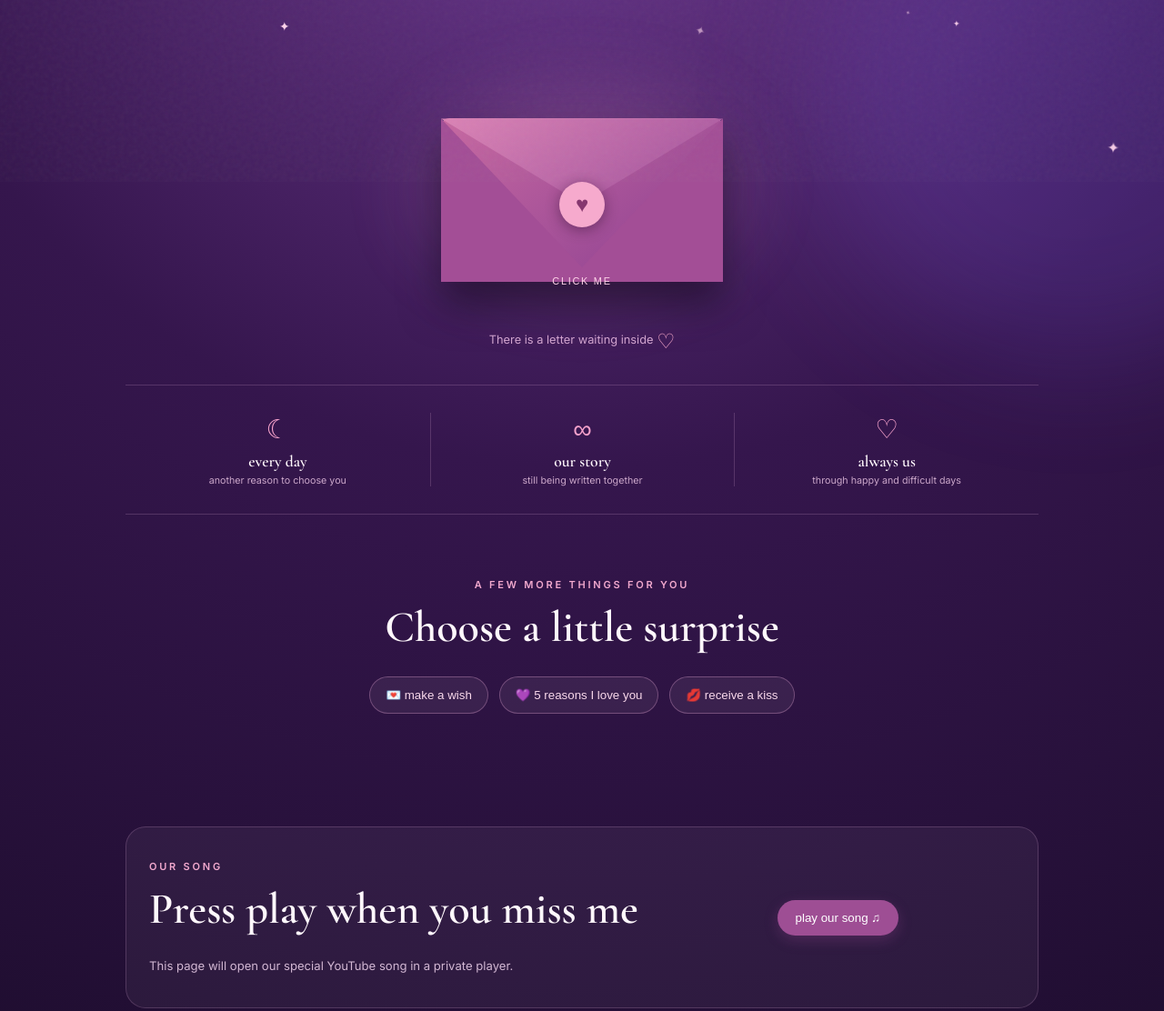
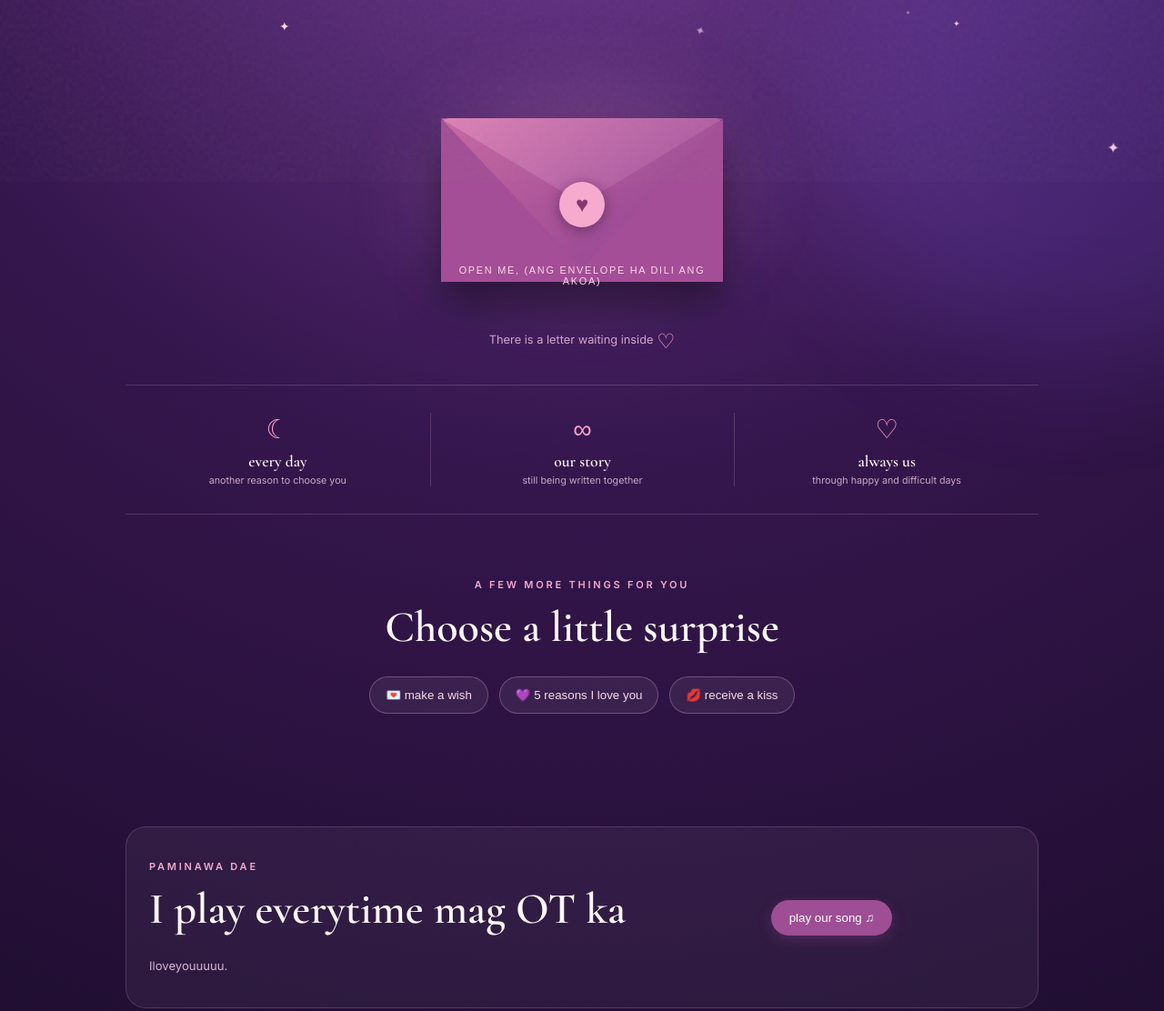
Before and after one commit to ramilumbajen-dot/love-anniversary, a plain HTML site: page index.html in a window 1280 px wide. Shown: the part 600-1712 px from the top of the page at 91% size. Drawn offline with nearby package versions, Linux system fonts and the light colour scheme.

Commit message:
Update button text for love letter envelope

```diff
--- a/index.html
+++ b/index.html
@@ -29,14 +29,14 @@
     </section>
     <section class="letter-area" aria-label="Open the anniversary letter">
       <div class="halo"></div>
-      <button class="envelope" id="envelope" type="button" aria-label="Open your love letter"><span class="envelope-shadow"></span><span class="envelope-body"></span><span class="envelope-flap"></span><span class="envelope-seal">♥</span><span class="envelope-hint">click me</span></button>
+      <button class="envelope" id="envelope" type="button" aria-label="Open your love letter"><span class="envelope-shadow"></span><span class="envelope-body"></span><span class="envelope-flap"></span><span class="envelope-seal">♥</span><span class="envelope-hint">Open me, (ang envelope ha dili ang akoa)</span></button>
       <p class="tap-note">There is a letter waiting inside <span>♡</span></p>
     </section>
     <section class="features" aria-label="Our love notes">
       <div><span>☾</span><strong>every day</strong><small>another reason to choose you</small></div><div><span>∞</span><strong>our story</strong><small>still being written together</small></div><div><span>♡</span><strong>always us</strong><small>through happy and difficult days</small></div>
     </section>
     <section class="surprise-panel"><p class="eyebrow">a few more things for you</p><h2>Choose a little surprise</h2><div class="surprise-buttons"><button class="surprise-btn" data-surprise="wish">💌 make a wish</button><button class="surprise-btn" data-surprise="reasons">💜 5 reasons I love you</button><button class="surprise-btn" data-surprise="kiss">💋 receive a kiss</button></div><div id="surpriseResult" class="surprise-result" aria-live="polite"></div></section>
-    <section class="music-card"><div><p class="eyebrow">our song</p><h2>Press play when you miss me</h2><p>This page will open our special YouTube song in a private player.</p></div><button id="youtubePlay" class="love-button" type="button">play our song ♫</button><iframe id="youtubePlayer" title="Our anniversary song" src="https://www.youtube-nocookie.com/embed/IDlLgylE6WM?enablejsapi=1&origin=https%3A%2F%2Framilumbajen-dot.github.io" allow="autoplay; encrypted-media" allowfullscreen></iframe></section>
+    <section class="music-card"><div><p class="eyebrow">Paminawa dae</p><h2>I play everytime mag OT ka</h2><p>Iloveyouuuuu.</p></div><button id="youtubePlay" class="love-button" type="button">play our song ♫</button><iframe id="youtubePlayer" title="Our anniversary song" src="https://www.youtube-nocookie.com/embed/IDlLgylE6WM?enablejsapi=1&origin=https%3A%2F%2Framilumbajen-dot.github.io" allow="autoplay; encrypted-media" allowfullscreen></iframe></section>
     <section class="qr-card"><div><p class="eyebrow">keep this forever</p><h2>Scan our love</h2><p>Save this little corner of the internet or share it with your favorite person.</p></div><div class="qr-wrap"><div id="qrcode" aria-label="QR code to this love letter"></div><button id="downloadQr" type="button">Download QR</button></div></section>
   </main>
   <footer>made especially for you <span>♥</span></footer>
```
